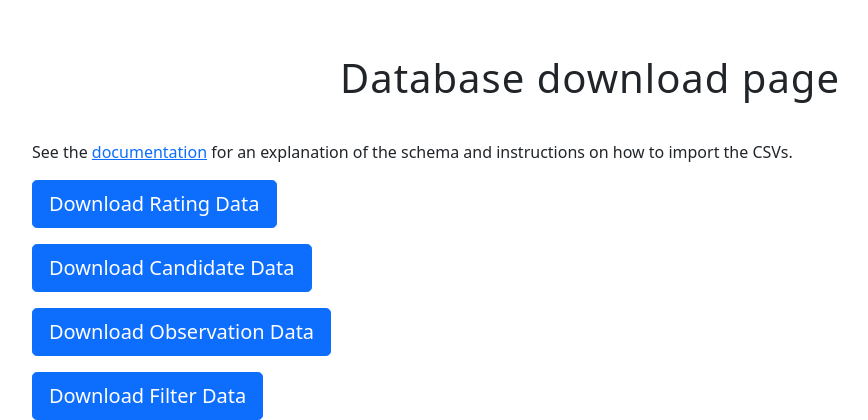
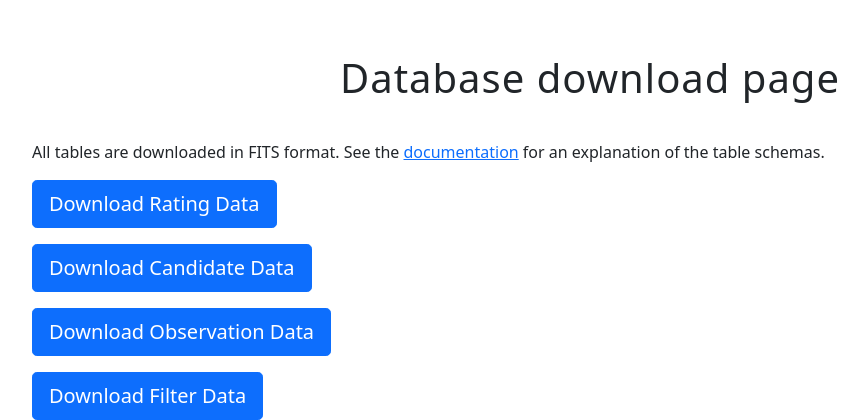
Before and after one commit to robotopia/GleamXGPMonitoring, a Django app: page /download_page/ in a window 1280 px wide. Shown: the part 96-516 px from the top of the page, without its empty margins (50-918 px from the left). Run offline with Django 4.2, Linux system fonts and the light colour scheme; parts of the project's set-up code (start-up, migrations or seed data) failed here and were passed over.

Commit message:
update text on download page

```diff
--- a/gleam_webapp/templates/candidate_app/download_page.html
+++ b/gleam_webapp/templates/candidate_app/download_page.html
@@ -4,7 +4,7 @@
 <title>Download Page</title>
 <div class="container py-4">
   <h1>Database download page</h1>
-  <p>See the <a href="">documentation</a> for an explanation of the schema and instructions on how to import the CSVs.</p>
+  <p>All tables are downloaded in FITS format. See the <a href="https://gleamxgpmonitoring.readthedocs.io/">documentation</a> for an explanation of the table schemas.</p>
   <p><a href="/download_data/rating/"      class="btn btn-primary btn-lg" tabindex="-1" role="button" aria-disabled="true">Download Rating Data</a></p>
   <p><a href="/download_data/candidate/"   class="btn btn-primary btn-lg" tabindex="-1" role="button" aria-disabled="true">Download Candidate Data</a></p>
   <p><a href="/download_data/observation/" class="btn btn-primary btn-lg" tabindex="-1" role="button" aria-disabled="true">Download Observation Data</a></p>
```
